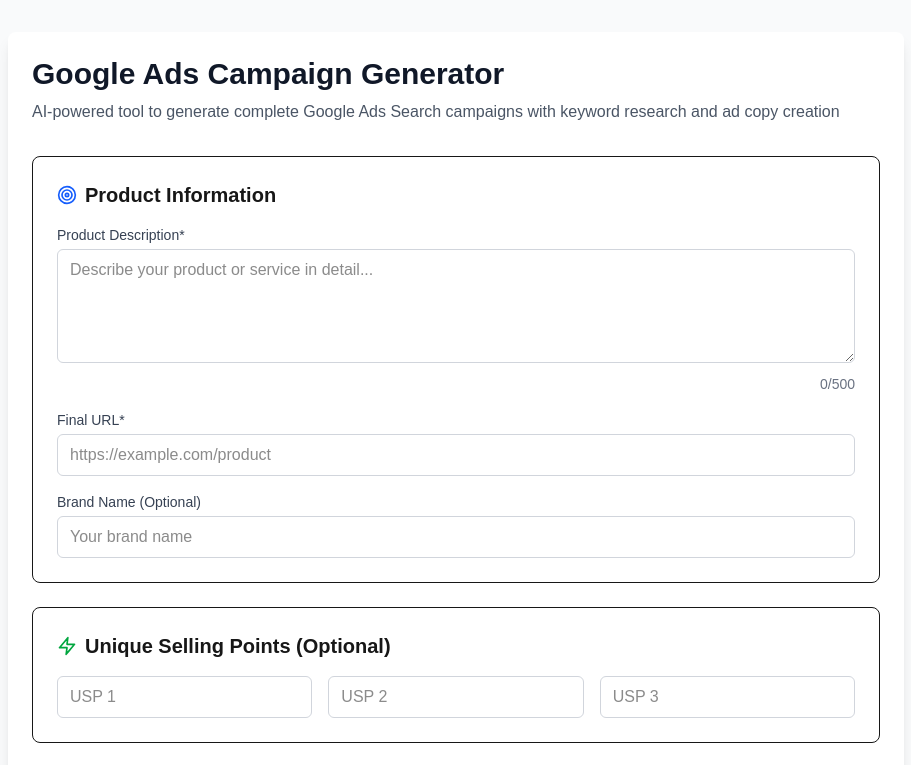
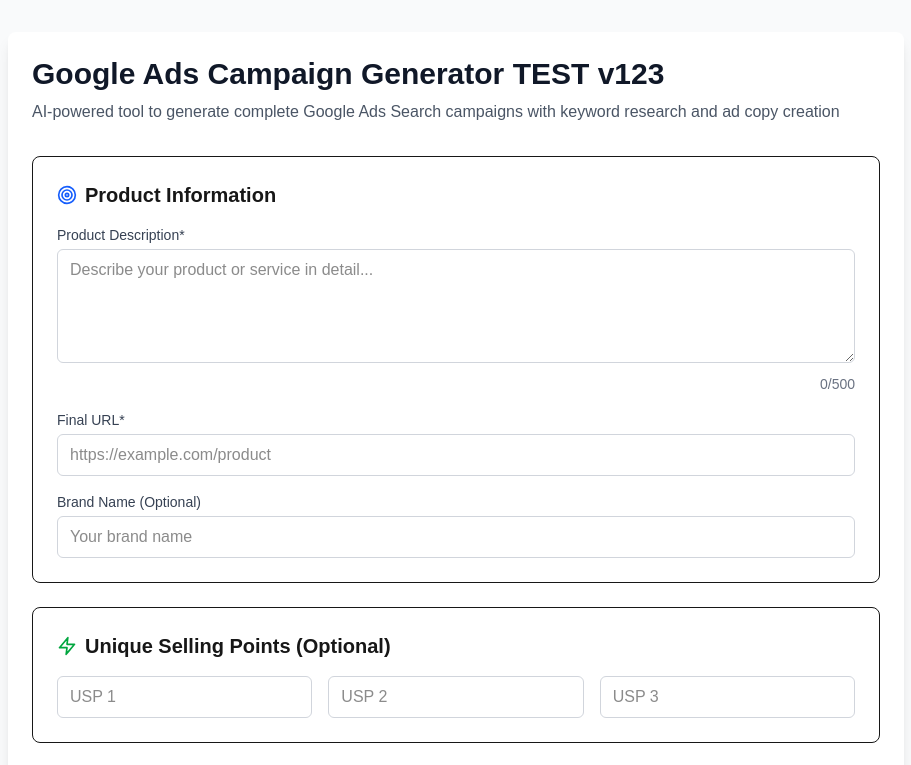
Before and after one commit to VincenzoRosa/Google-Ads-Campaign-Builder, a Next.js app: page / in a window 1280 px wide. Shown: the top 765 px of the page, without its empty margins (184-1095 px from the left). Built offline with nearby package versions, Linux system fonts and the light colour scheme.

Commit message:
Add TEST v123 to homepage

```diff
--- a/app/components/CampaignForm.tsx
+++ b/app/components/CampaignForm.tsx
@@ -126,7 +126,7 @@
   return (
     <div className="max-w-4xl mx-auto p-6 bg-white rounded-lg shadow-lg">
       <div className="mb-8">
-        <h1 className="text-3xl font-bold text-gray-900 mb-2">Google Ads Campaign Generator</h1>
+        <h1 className="text-3xl font-bold text-gray-900 mb-2">Google Ads Campaign Generator TEST v123</h1>
         <p className="text-gray-600">AI-powered tool to generate complete Google Ads Search campaigns with keyword research and ad copy creation</p>
       </div>
 
```
